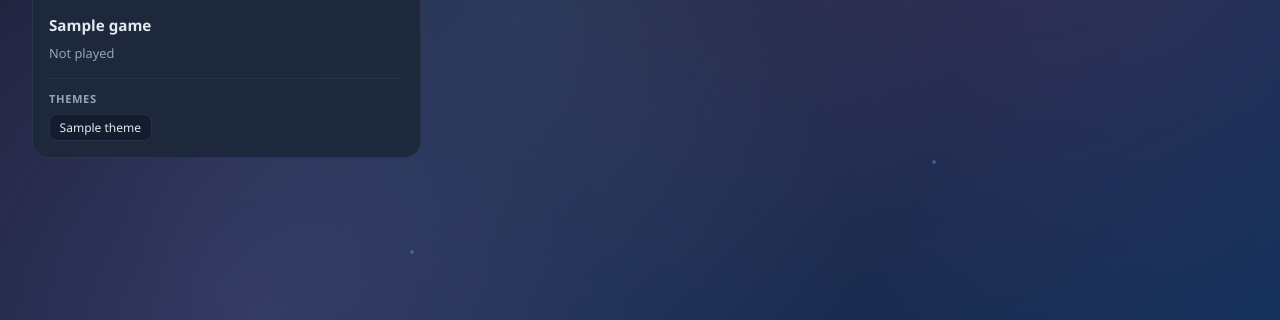
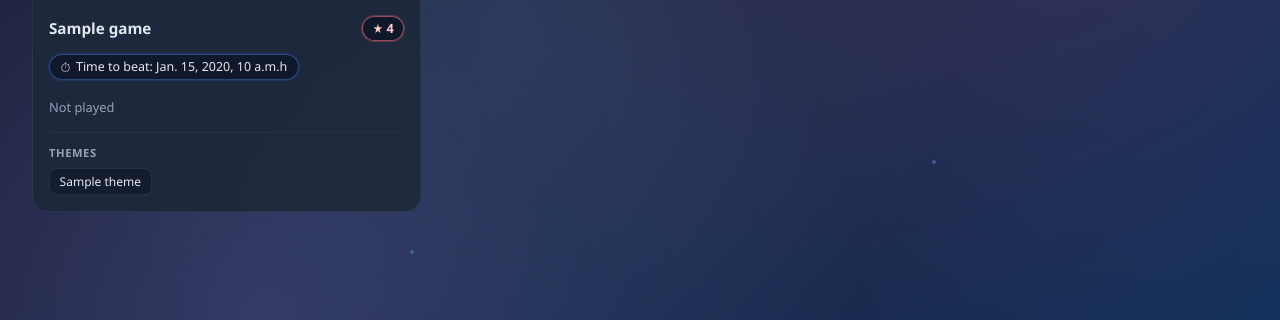
Before and after one commit to danielmakhmudov/statscape, a Django app: template core/templates/core/library.html in a window 1280 px wide. Shown: the part 316-636 px from the top of the page. Run offline with Django 5.2, Linux system fonts and the light colour scheme; the template is opened without the code that fills it: most values are stand-ins (such as "Sample title", 1, 10 or a date in 2020).

Commit message:
refactor: change time to beat and rating badges

```diff
--- a/core/templates/core/library.html
+++ b/core/templates/core/library.html
@@ -21,7 +21,18 @@
                 <img src="{{ g.game.header_url }}" alt="{{ g.game.name }}" loading="lazy">
             </div>
             <div class="game-card-content">
-                <h3 class="game-card-name">{{ g.game.name }}</h3>
+                <div class="game-card-header">
+                    <h3 class="game-card-name">{{ g.game.name }}</h3>
+                    <span class="game-card-rating{% if g.game.rating %}
+                        {% if g.game.rating >= 80 %} game-card-rating--high
+                        {% elif g.game.rating >= 60 %} game-card-rating--medium
+                        {% else %} game-card-rating--low
+                        {% endif %}
+                    {% endif %}">
+                        {% if g.game.rating %}★ {{ g.game.rating }}{% else %}—{% endif %}
+                    </span>
+                </div>
+                <p class="game-card-ttb">Time to beat: {{ g.game.time_to_beat }}h</p>
                 <div class="game-card-meta">
                     {% if g.playtime_hours > 0 %}
                         <span class="game-card-hours">Recent: {{ g.recent_playtime_hours }}h · Total: {{ g.playtime_hours }}h</span>
--- a/static/css/library.css
+++ b/static/css/library.css
@@ -144,6 +144,64 @@
     font-size: 0.8rem;
 }
 
+.game-card-header {
+    display: flex;
+    justify-content: space-between;
+    align-items: center;
+    gap: 0.75rem;
+}
+
+.game-card-rating {
+    min-width: 2.5rem;
+    text-align: right;
+    font-size: 0.8rem;
+    font-weight: 600;
+    color: #e5e7eb;
+    background: rgba(15, 23, 42, 0.9);
+    border-radius: 999px;
+    padding: 0.15rem 0.6rem;
+    border: 1px solid rgba(148, 163, 184, 0.5);
+}
+
+.game-card-rating--high {
+    color: #bbf7d0;
+    border-color: rgba(34, 197, 94, 0.6);
+    box-shadow: 0 0 0 1px rgba(34, 197, 94, 0.3);
+}
+
+.game-card-rating--medium {
+    color: #fef3c7;
+    border-color: rgba(234, 179, 8, 0.6);
+    box-shadow: 0 0 0 1px rgba(234, 179, 8, 0.25);
+}
+
+.game-card-rating--low {
+    color: #fecaca;
+    border-color: rgba(248, 113, 113, 0.6);
+    box-shadow: 0 0 0 1px rgba(248, 113, 113, 0.25);
+}
+
+.game-card-ttb {
+    margin: 0.3rem 0 0.6rem;
+    font-size: 0.78rem;
+    color: #e5e7eb;
+    display: inline-flex;
+    align-items: center;
+    gap: 0.35rem;
+    padding: 0.2rem 0.65rem;
+    border-radius: 999px;
+    background: rgba(15, 23, 42, 0.85);
+    border: 1px solid rgba(96, 165, 250, 0.35);
+    box-shadow: 0 0 0 1px rgba(30, 64, 175, 0.4);
+    width: fit-content;
+}
+
+.game-card-ttb::before {
+    content: "⏱";
+    font-size: 0.8rem;
+    opacity: 0.85;
+}
+
 /* Themes — glass-style tags */
 .game-themes {
     margin-top: 0.5rem;
```
